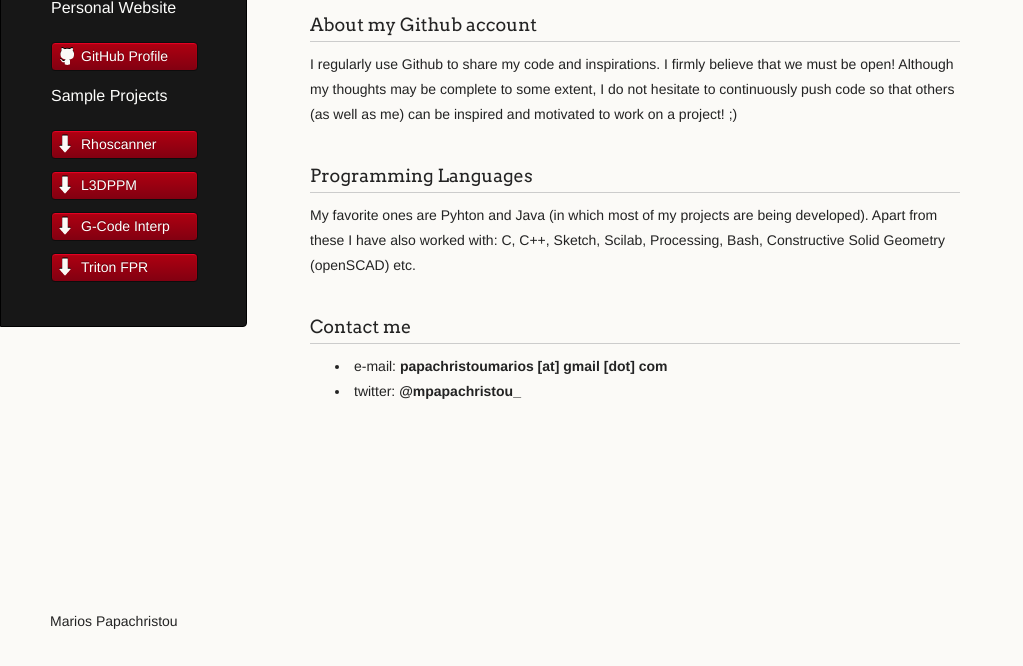
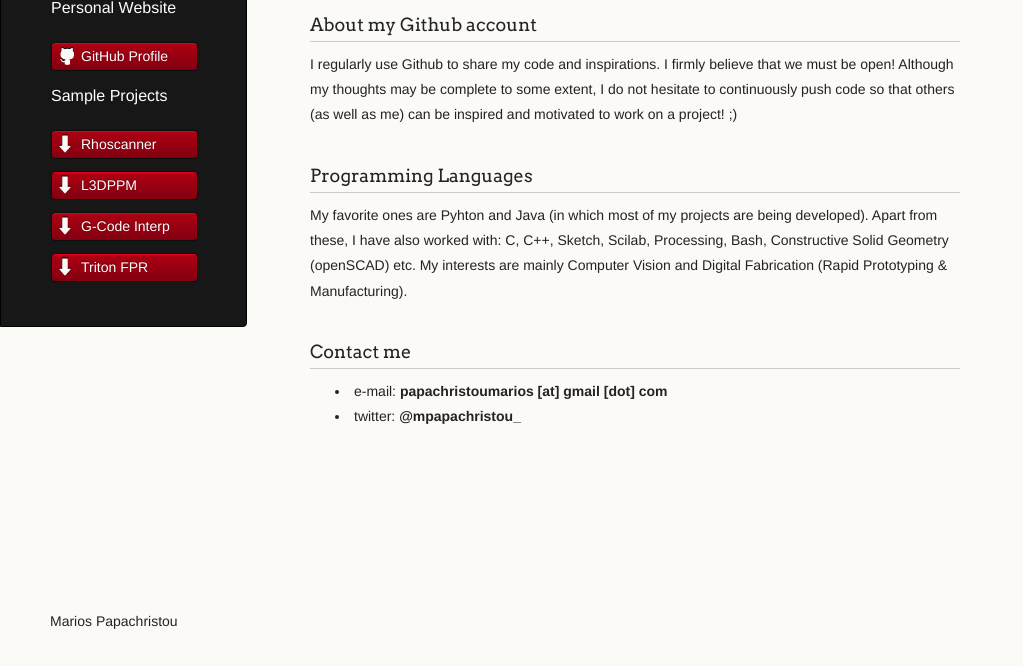
Before and after one commit to papachristoumarios/old-webpage, a plain HTML site: page index.html in a window 1280 px wide. Shown: the part 134-800 px from the top of the page, without its empty margins (0-1023 px from the left). Drawn offline with Linux system fonts and the light colour scheme.

Commit message:
Updated index.html

```diff
--- a/index.html
+++ b/index.html
@@ -57,7 +57,7 @@
 
 <h3><a name="programming" class="anchor" href="#programming"><span class="octicon octicon-link"></span></a>Programming Languages</h3>
 
-        <p>My favorite ones are Pyhton and Java (in which most of my projects are being developed). Apart from these I have also worked with: C, C++, Sketch, Scilab, Processing, Bash, Constructive Solid Geometry (openSCAD) etc. </p>
+        <p>My favorite ones are Pyhton and Java (in which most of my projects are being developed). Apart from these, I have also worked with: C, C++, Sketch, Scilab, Processing, Bash, Constructive Solid Geometry (openSCAD) etc. My interests are mainly Computer Vision and Digital Fabrication (Rapid Prototyping & Manufacturing).</p>
 
 
 <h3>
```
